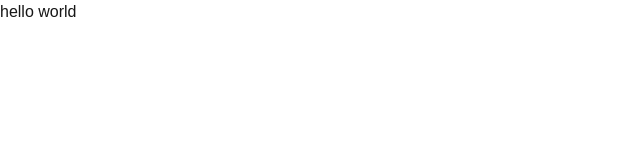
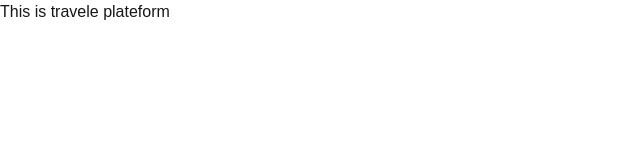
Before and after one commit to roksanadilshad/travelee-client, a Next.js app: page / in a window 1280 px wide. Shown: the top 160 px of the page, without its empty margins (0-640 px from the left). Built offline with nearby package versions, Linux system fonts and the light colour scheme.

Commit message:
[CREATE]: Initial commit and create new brance ashadul

```diff
--- a/src/app/page.js
+++ b/src/app/page.js
@@ -4,7 +4,7 @@ export default function Home() {
   return (
    <div>
     <h1>
-      hello world
+      This is travele plateform
     </h1>
    </div>
   );
```
